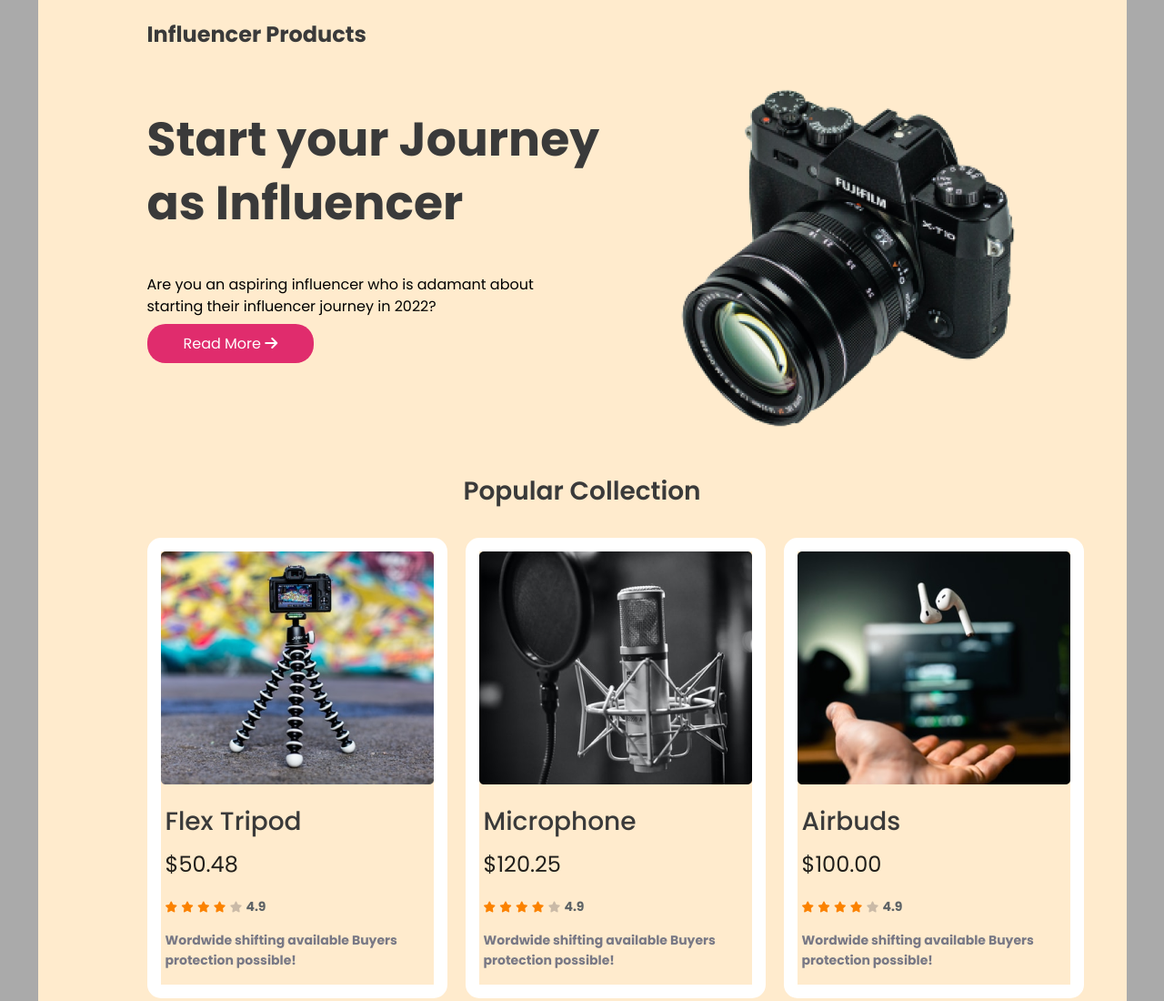
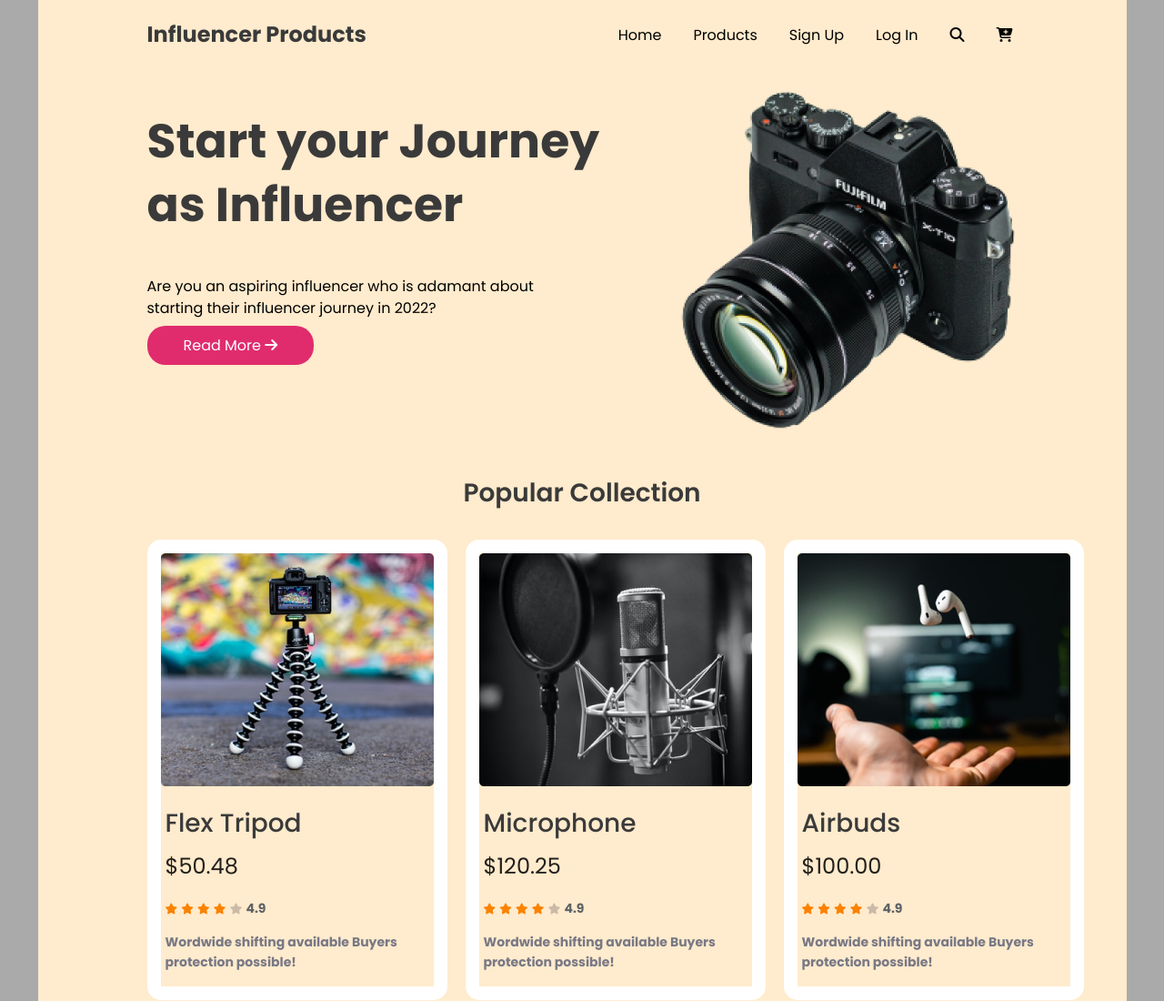
Before and after one commit to Saiyadul77/second-assignment-repo, a plain HTML site: page index.html in a window 1280 px wide. Shown: the top 1100 px of the page at 91% size. Drawn offline with Linux system fonts and the light colour scheme.

Commit message:
Latest updated

```diff
--- a/index.html
+++ b/index.html
@@ -19,6 +19,19 @@
             <div>
                 <h2 class="heading-title">Influencer Products</h2>
             </div>
+            <nav>
+                <div class="font-section">
+                    <ul>
+                        <li><a href="">Home</a></li>
+                        <li><a href="">Products</a></li>
+                        <li><a href="">Sign Up</a></li>
+                        <li><a href="">Log In</a></li>
+                        <li><i class="fas fa-search"></i></li>
+                        <li><i class="fas fa-cart-plus"></i></li>
+                    </ul>
+
+                </div>
+            </nav>
         </div>
     </header>
     <!-- header end -->
```
